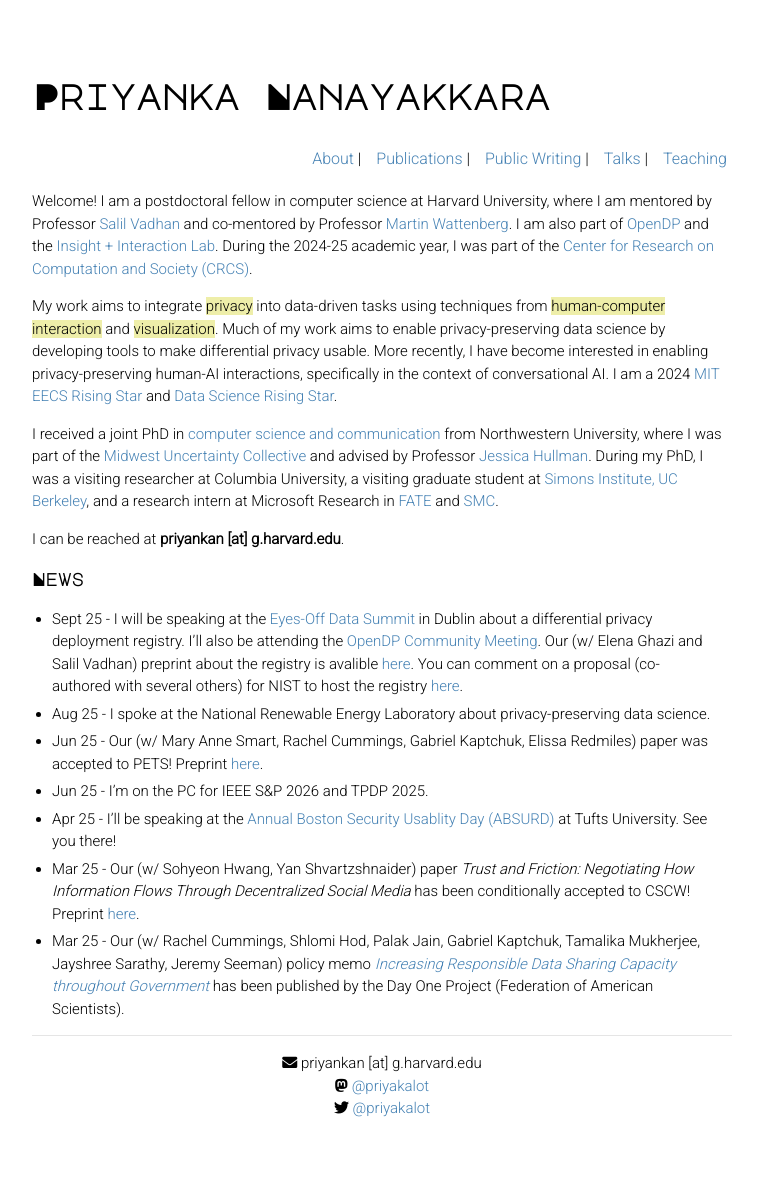
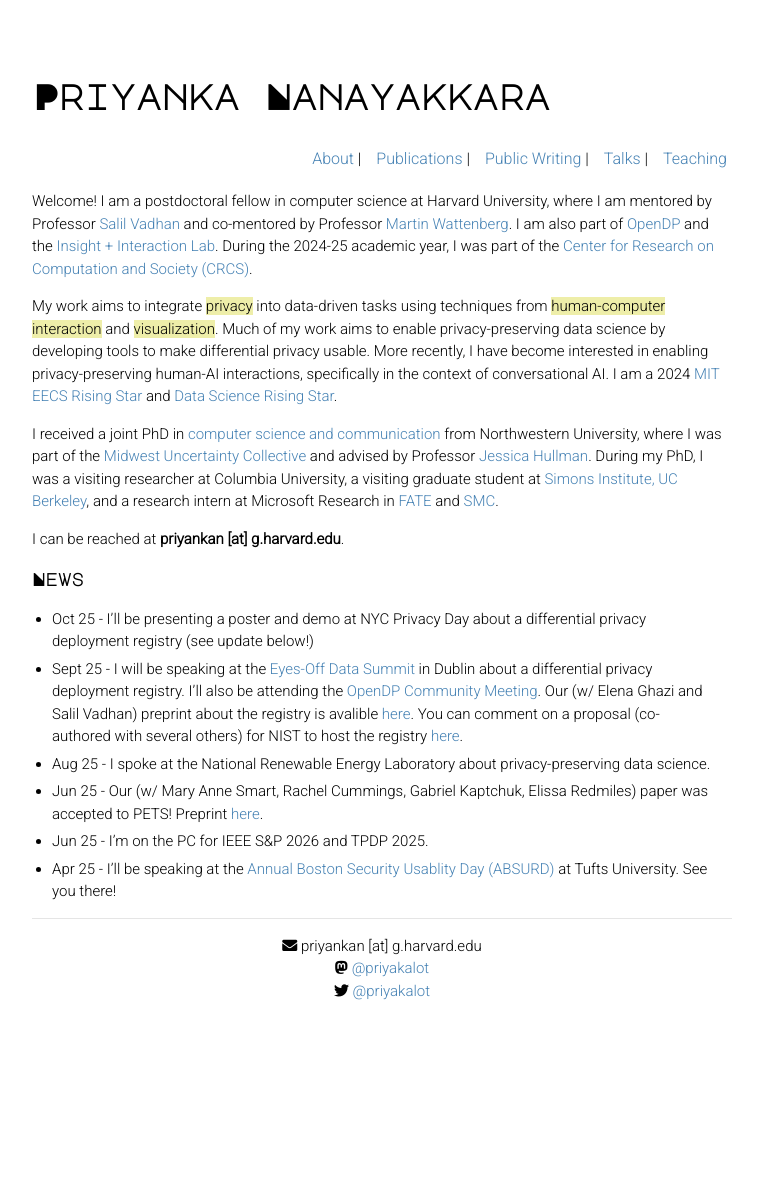
Before and after one commit to priyakalot/priyakalot.github.io, a Jekyll site: the page built from index.md, in a window 1280 px wide. Shown: the whole page, without its empty margins (258-1021 px from the left). Built offline with Jekyll 4.4.1, drawn with Linux system fonts in a browser that asks for light colours; nearby versions of some CDN libraries; after the commit the page ends 1067 px from its top, so only the background shows below that.

Commit message:
Update index.md

```diff
--- a/index.md
+++ b/index.md
@@ -10,13 +10,14 @@ I received a joint PhD in <a href="https://tsb.northwestern.edu/" target="_blank
 I can be reached at **priyankan [at] g.harvard.edu**.
 
 ### News
+* Oct 25 - I'll be presenting a poster and demo at NYC Privacy Day about a differential privacy deployment registry (see update below!)
 * Sept 25 - I will be speaking at the <a href="https://www.eodsummit.com/" target="_blank">Eyes-Off Data Summit</a> in Dublin about a differential privacy deployment registry. I'll also be attending the <a href="https://opendp.org/calendar_event/2025-opendp-community-meeting/" target="_blank">OpenDP Community Meeting</a>. Our (w/ Elena Ghazi and Salil Vadhan) preprint about the registry is avalible <a href="https://arxiv.org/abs/2509.13509" target="_blank">here</a>. You can comment on a proposal (co-authored with several others) for NIST to host the registry <a href="https://csrc.nist.gov/pubs/ir/8588/ipd" target="_blank">here</a>.
 * Aug 25 - I spoke at the National Renewable Energy Laboratory about privacy-preserving data science.
 * Jun 25 - Our (w/ Mary Anne Smart, Rachel Cummings, Gabriel Kaptchuk, Elissa Redmiles) paper was accepted to PETS! Preprint <a href="https://arxiv.org/pdf/2408.08475" target="_blank">here</a>.
 * Jun 25 - I'm on the PC for IEEE S&P 2026 and TPDP 2025.
 * Apr 25 - I'll be speaking at the <a href="https://absurd.cs.tufts.edu/index.html" target="_blank">Annual Boston Security Usablity Day (ABSURD)</a> at Tufts University. See you there!
-* Mar 25 - Our (w/ Sohyeon Hwang, Yan Shvartzshnaider) paper _Trust and Friction: Negotiating How Information Flows Through Decentralized Social Media_ has been conditionally accepted to CSCW! Preprint <a href="https://arxiv.org/pdf/2503.02150" target="_blank">here</a>.
-* Mar 25 - Our (w/ Rachel Cummings, Shlomi Hod, Palak Jain, Gabriel Kaptchuk, Tamalika Mukherjee, Jayshree Sarathy, Jeremy Seeman) policy memo <a href="https://fas.org/publication/increasing-responsible-data-sharing-capacity-throughout-government/" target="_blank">_Increasing Responsible Data Sharing Capacity throughout Government_</a> has been published by the Day One Project (Federation of American Scientists).
+<!---* Mar 25 - Our (w/ Sohyeon Hwang, Yan Shvartzshnaider) paper _Trust and Friction: Negotiating How Information Flows Through Decentralized Social Media_ has been conditionally accepted to CSCW! Preprint <a href="https://arxiv.org/pdf/2503.02150" target="_blank">here</a>.-->
+<!---* * Mar 25 - Our (w/ Rachel Cummings, Shlomi Hod, Palak Jain, Gabriel Kaptchuk, Tamalika Mukherjee, Jayshree Sarathy, Jeremy Seeman) policy memo <a href="https://fas.org/publication/increasing-responsible-data-sharing-capacity-throughout-government/" target="_blank">_Increasing Responsible Data Sharing Capacity throughout Government_</a> has been published by the Day One Project (Federation of American Scientists).-->
 
 <!---* Jan 25 - This semester I'm co-teaching <a href="https://opendp.github.io/cs208/spring2025/" target="_blank">CS 2080: Applied Privacy for Data Science</a> with Salil Vadhan and James Honaker.-->
 <!---* Jan 25 - I'll be reviewing for FAccT 2025. Looking forward to reading!-->
```
